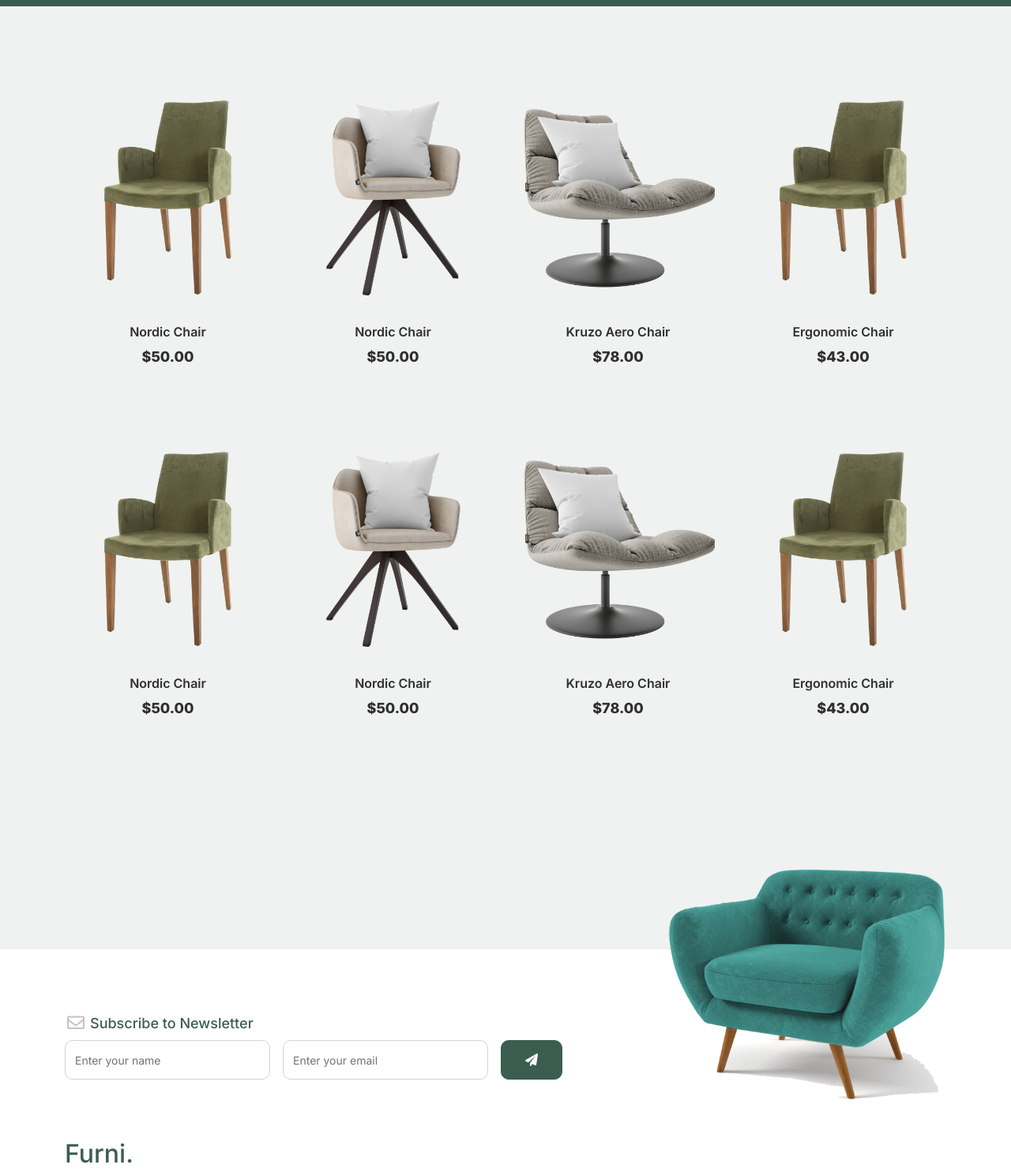
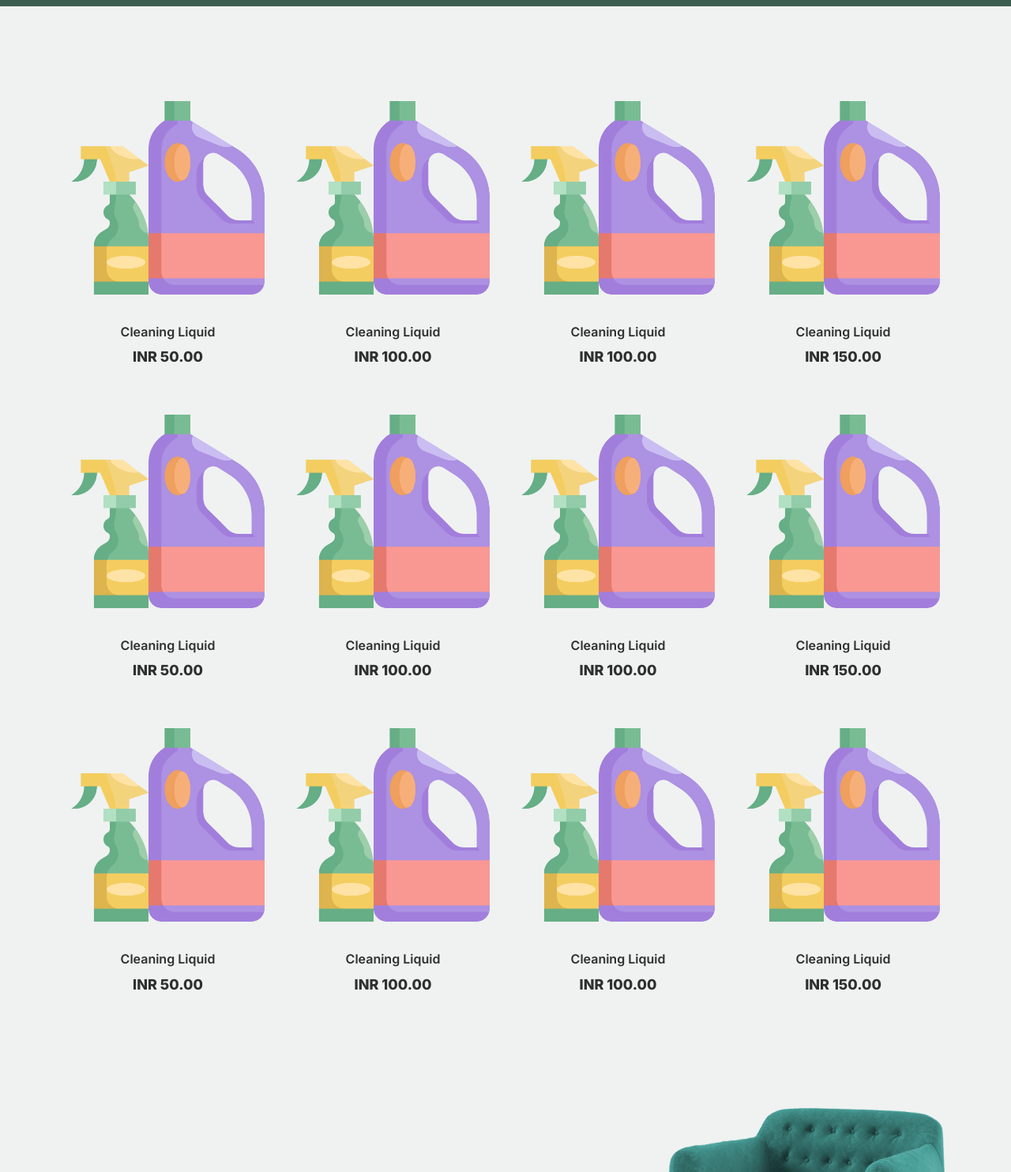
Before and after one commit to shashiuilab/agasthyaproducts, a plain HTML site: page shop.html in a window 1280 px wide. Shown: the part 380-1864 px from the top of the page at 79% size. Drawn offline with Linux system fonts and the light colour scheme.

Commit message:
Added images

```diff
--- a/shop.html
+++ b/shop.html
@@ -21,7 +21,7 @@
 		<link href="https://cdnjs.cloudflare.com/ajax/libs/font-awesome/6.0.0-beta3/css/all.min.css" rel="stylesheet">
 		<link href="css/tiny-slider.css" rel="stylesheet">
 		<link href="css/style.css" rel="stylesheet">
-		<title>Furni Free Bootstrap 5 Template for Furniture and Interior Design Websites by Untree.co </title>
+		<title>AGASTHYA cleaning products ltd.</title>
 	</head>
 
 	<body>
@@ -30,7 +30,7 @@
 		<nav class="custom-navbar navbar navbar navbar-expand-md navbar-dark bg-dark" arial-label="Furni navigation bar">
 
 			<div class="container">
-				<a class="navbar-brand" href="index.html">Furni<span>.</span></a>
+				<a class="navbar-brand" href="index.html">AGASTHYA LTD.<span>.</span></a>
 
 				<button class="navbar-toggler" type="button" data-bs-toggle="collapse" data-bs-target="#navbarsFurni" aria-controls="navbarsFurni" aria-expanded="false" aria-label="Toggle navigation">
 					<span class="navbar-toggler-icon"></span>
@@ -79,28 +79,26 @@
 
 		<div class="untree_co-section product-section before-footer-section">
 		    <div class="container">
-		      	<div class="row">
+				<div class="row">
 
-		      		<!-- Start Column 1 -->
-					<div class="col-12 col-md-4 col-lg-3 mb-5">
-						<a class="product-item" href="#">
-							<img src="images/product-3.png" class="img-fluid product-thumbnail">
-							<h3 class="product-title">Nordic Chair</h3>
-							<strong class="product-price">$50.00</strong>
+					<!-- Start Column 2 -->
+					<div class="col-12 col-md-4 col-lg-3 mb-5 mb-md-0">
+						<a class="product-item" href="cart.html">
+							<img src="images/6080310.png" class="img-fluid product-thumbnail">
+							<h3 class="product-title">Cleaning Liquid</h3>
+							<strong class="product-price">INR 50.00</strong>
 
 							<span class="icon-cross">
 								<img src="images/cross.svg" class="img-fluid">
 							</span>
 						</a>
 					</div>
-					<!-- End Column 1 -->
 
-					<!-- Start Column 2 -->
-					<div class="col-12 col-md-4 col-lg-3 mb-5">
-						<a class="product-item" href="#">
-							<img src="images/product-1.png" class="img-fluid product-thumbnail">
-							<h3 class="product-title">Nordic Chair</h3>
-							<strong class="product-price">$50.00</strong>
+					<div class="col-12 col-md-4 col-lg-3 mb-5 mb-md-0">
+						<a class="product-item" href="cart.html">
+							<img src="images/6080310.png" class="img-fluid product-thumbnail">
+							<h3 class="product-title">Cleaning Liquid</h3>
+							<strong class="product-price">INR 100.00</strong>
 
 							<span class="icon-cross">
 								<img src="images/cross.svg" class="img-fluid">
@@ -110,11 +108,11 @@
 					<!-- End Column 2 -->
 
 					<!-- Start Column 3 -->
-					<div class="col-12 col-md-4 col-lg-3 mb-5">
-						<a class="product-item" href="#">
-							<img src="images/product-2.png" class="img-fluid product-thumbnail">
-							<h3 class="product-title">Kruzo Aero Chair</h3>
-							<strong class="product-price">$78.00</strong>
+					<div class="col-12 col-md-4 col-lg-3 mb-5 mb-md-0">
+						<a class="product-item" href="cart.html">
+							<img src="images/6080310.png" class="img-fluid product-thumbnail">
+							<h3 class="product-title">Cleaning Liquid</h3>
+							<strong class="product-price">INR 100.00</strong>
 
 							<span class="icon-cross">
 								<img src="images/cross.svg" class="img-fluid">
@@ -124,11 +122,11 @@
 					<!-- End Column 3 -->
 
 					<!-- Start Column 4 -->
-					<div class="col-12 col-md-4 col-lg-3 mb-5">
-						<a class="product-item" href="#">
-							<img src="images/product-3.png" class="img-fluid product-thumbnail">
-							<h3 class="product-title">Ergonomic Chair</h3>
-							<strong class="product-price">$43.00</strong>
+					<div class="col-12 col-md-4 col-lg-3 mb-5 mb-md-0">
+						<a class="product-item" href="cart.html">
+							<img src="images/6080310.png" class="img-fluid product-thumbnail">
+							<h3 class="product-title">Cleaning Liquid</h3>
+							<strong class="product-price">INR 150.00</strong>
 
 							<span class="icon-cross">
 								<img src="images/cross.svg" class="img-fluid">
@@ -137,27 +135,27 @@
 					</div>
 					<!-- End Column 4 -->
 
+				</div>
+				<div class="row">
 
-					<!-- Start Column 1 -->
-					<div class="col-12 col-md-4 col-lg-3 mb-5">
-						<a class="product-item" href="#">
-							<img src="images/product-3.png" class="img-fluid product-thumbnail">
-							<h3 class="product-title">Nordic Chair</h3>
-							<strong class="product-price">$50.00</strong>
+					<!-- Start Column 2 -->
+					<div class="col-12 col-md-4 col-lg-3 mb-5 mb-md-0">
+						<a class="product-item" href="cart.html">
+							<img src="images/6080310.png" class="img-fluid product-thumbnail">
+							<h3 class="product-title">Cleaning Liquid</h3>
+							<strong class="product-price">INR 50.00</strong>
 
 							<span class="icon-cross">
 								<img src="images/cross.svg" class="img-fluid">
 							</span>
 						</a>
 					</div>
-					<!-- End Column 1 -->
 
-					<!-- Start Column 2 -->
-					<div class="col-12 col-md-4 col-lg-3 mb-5">
-						<a class="product-item" href="#">
-							<img src="images/product-1.png" class="img-fluid product-thumbnail">
-							<h3 class="product-title">Nordic Chair</h3>
-							<strong class="product-price">$50.00</strong>
+					<div class="col-12 col-md-4 col-lg-3 mb-5 mb-md-0">
+						<a class="product-item" href="cart.html">
+							<img src="images/6080310.png" class="img-fluid product-thumbnail">
+							<h3 class="product-title">Cleaning Liquid</h3>
+							<strong class="product-price">INR 100.00</strong>
 
 							<span class="icon-cross">
 								<img src="images/cross.svg" class="img-fluid">
@@ -167,11 +165,11 @@
 					<!-- End Column 2 -->
 
 					<!-- Start Column 3 -->
-					<div class="col-12 col-md-4 col-lg-3 mb-5">
-						<a class="product-item" href="#">
-							<img src="images/product-2.png" class="img-fluid product-thumbnail">
-							<h3 class="product-title">Kruzo Aero Chair</h3>
-							<strong class="product-price">$78.00</strong>
+					<div class="col-12 col-md-4 col-lg-3 mb-5 mb-md-0">
+						<a class="product-item" href="cart.html">
+							<img src="images/6080310.png" class="img-fluid product-thumbnail">
+							<h3 class="product-title">Cleaning Liquid</h3>
+							<strong class="product-price">INR 100.00</strong>
 
 							<span class="icon-cross">
 								<img src="images/cross.svg" class="img-fluid">
@@ -181,11 +179,11 @@
 					<!-- End Column 3 -->
 
 					<!-- Start Column 4 -->
-					<div class="col-12 col-md-4 col-lg-3 mb-5">
-						<a class="product-item" href="#">
-							<img src="images/product-3.png" class="img-fluid product-thumbnail">
-							<h3 class="product-title">Ergonomic Chair</h3>
-							<strong class="product-price">$43.00</strong>
+					<div class="col-12 col-md-4 col-lg-3 mb-5 mb-md-0">
+						<a class="product-item" href="cart.html">
+							<img src="images/6080310.png" class="img-fluid product-thumbnail">
+							<h3 class="product-title">Cleaning Liquid</h3>
+							<strong class="product-price">INR 150.00</strong>
 
 							<span class="icon-cross">
 								<img src="images/cross.svg" class="img-fluid">
@@ -194,7 +192,64 @@
 					</div>
 					<!-- End Column 4 -->
 
-		      	</div>
+				</div>
+				<div class="row">
+
+					<!-- Start Column 2 -->
+					<div class="col-12 col-md-4 col-lg-3 mb-5 mb-md-0">
+						<a class="product-item" href="cart.html">
+							<img src="images/6080310.png" class="img-fluid product-thumbnail">
+							<h3 class="product-title">Cleaning Liquid</h3>
+							<strong class="product-price">INR 50.00</strong>
+
+							<span class="icon-cross">
+								<img src="images/cross.svg" class="img-fluid">
+							</span>
+						</a>
+					</div>
+
+					<div class="col-12 col-md-4 col-lg-3 mb-5 mb-md-0">
+						<a class="product-item" href="cart.html">
+							<img src="images/6080310.png" class="img-fluid product-thumbnail">
+							<h3 class="product-title">Cleaning Liquid</h3>
+							<strong class="product-price">INR 100.00</strong>
+
+							<span class="icon-cross">
+								<img src="images/cross.svg" class="img-fluid">
+							</span>
+						</a>
+					</div>
+					<!-- End Column 2 -->
+
+					<!-- Start Column 3 -->
+					<div class="col-12 col-md-4 col-lg-3 mb-5 mb-md-0">
+						<a class="product-item" href="cart.html">
+							<img src="images/6080310.png" class="img-fluid product-thumbnail">
+							<h3 class="product-title">Cleaning Liquid</h3>
+							<strong class="product-price">INR 100.00</strong>
+
+							<span class="icon-cross">
+								<img src="images/cross.svg" class="img-fluid">
+							</span>
+						</a>
+					</div>
+					<!-- End Column 3 -->
+
+					<!-- Start Column 4 -->
+					<div class="col-12 col-md-4 col-lg-3 mb-5 mb-md-0">
+						<a class="product-item" href="cart.html">
+							<img src="images/6080310.png" class="img-fluid product-thumbnail">
+							<h3 class="product-title">Cleaning Liquid</h3>
+							<strong class="product-price">INR 150.00</strong>
+
+							<span class="icon-cross">
+								<img src="images/cross.svg" class="img-fluid">
+							</span>
+						</a>
+					</div>
+					<!-- End Column 4 -->
+
+				</div>
 		    </div>
 		</div>
 
@@ -232,7 +287,7 @@
 
 				<div class="row g-5 mb-5">
 					<div class="col-lg-4">
-						<div class="mb-4 footer-logo-wrap"><a href="#" class="footer-logo">Furni<span>.</span></a></div>
+						<div class="mb-4 footer-logo-wrap"><a href="#" class="footer-logo">AGASTHYA<span>.</span></a></div>
 						<p class="mb-4">Donec facilisis quam ut purus rutrum lobortis. Donec vitae odio quis nisl dapibus malesuada. Nullam ac aliquet velit. Aliquam vulputate velit imperdiet dolor tempor tristique. Pellentesque habitant</p>
 
 						<ul class="list-unstyled custom-social">
```
Also changed, not shown: index.html (+141 -231 lines), images/6080310.png (added), images/house-cleaning-banner-horizontal-concept-vector-16872867.jpg (added), images/istockphoto-1212761309-612x612-removebg-preview.png (added), images/istockphoto-1212761309-612x612.jpg (added), images/shutterstock_assortment-plastic-bottles-cleaning-supplies-together-1168537501.jpg (added).
